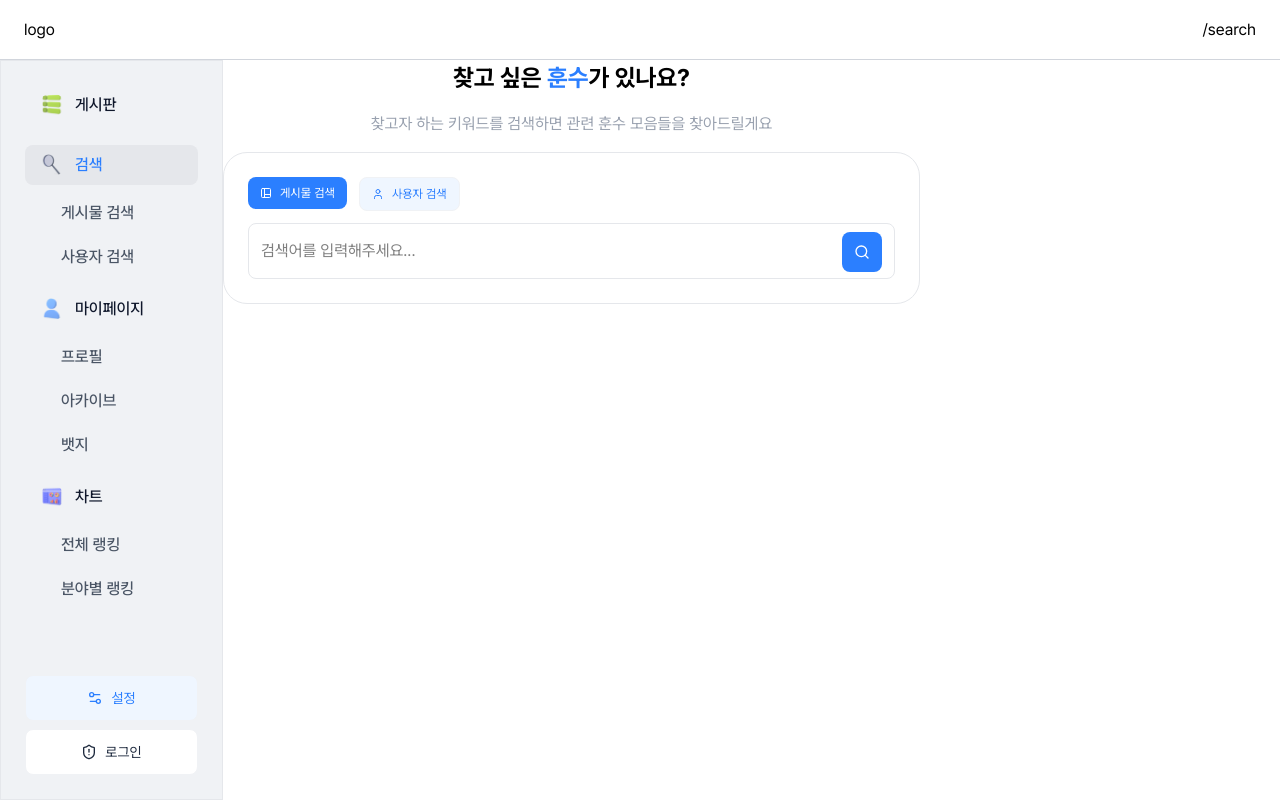
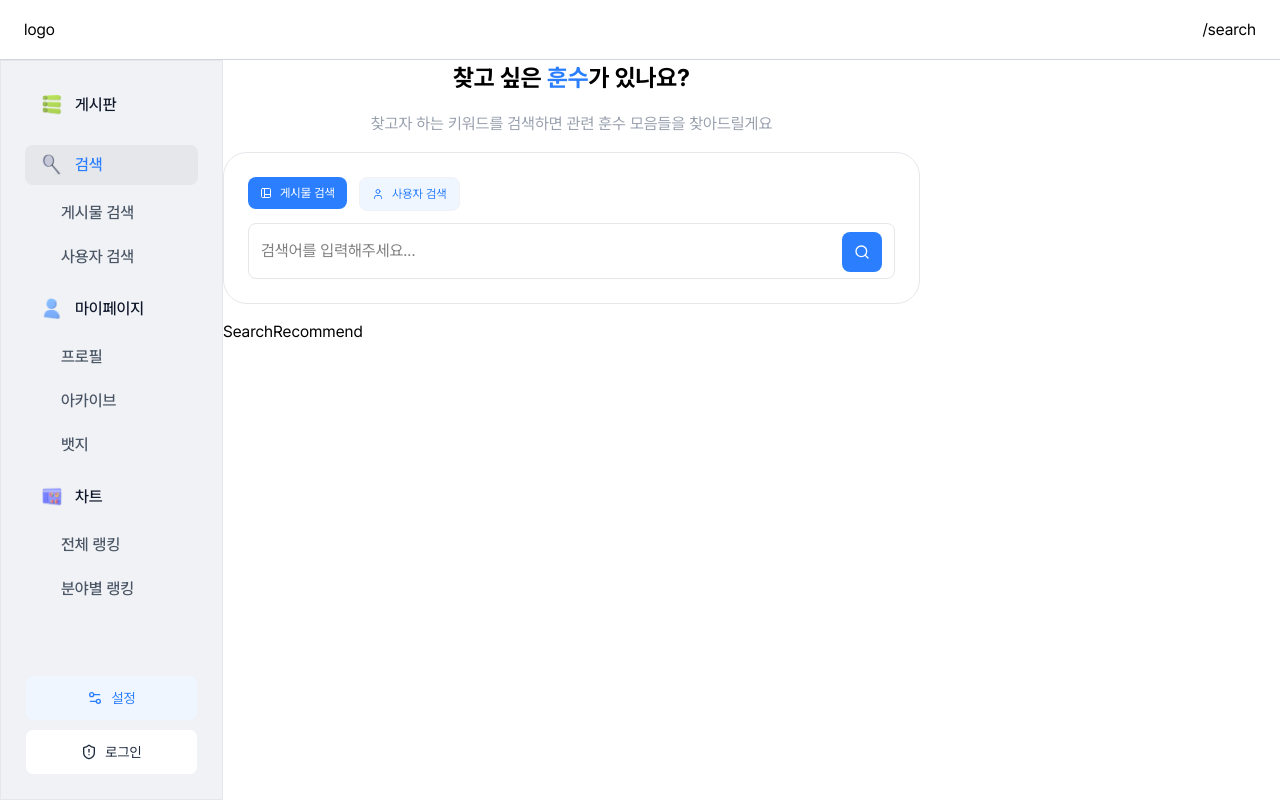
Before and after one commit to prgrms-fe-devcourse/FE7-PROJECT3-TEAM-2, a Next.js app: page /search in a window 1280 px wide. Built offline with nearby package versions, Linux system fonts and the light colour scheme.

Commit message:
feat: searchType 상태 끌어올리기 및 추천검색어 컴포넌트 생성

```diff
--- a/src/app/search/SearchBar.tsx
+++ b/src/app/search/SearchBar.tsx
@@ -1,14 +1,7 @@
-"use client";
-
 import { PanelsLeftBottomIcon, Search, User } from "lucide-react";
-import { useSearchParams } from "next/navigation";
 import { Button } from "@/components/common/Button";
 
-export default function SearchBar() {
-  const searchParams = useSearchParams();
-
-  const searchType = searchParams.get("type") === "user" ? "user" : "post";
-
+export default function SearchBar({ searchType }: { searchType: string }) {
   return (
     <div className="flex w-full flex-col gap-3 rounded-3xl border border-gray-200 p-6">
       <div className="flex items-start gap-3">
--- a/src/app/search/SearchForm.tsx
+++ b/src/app/search/SearchForm.tsx
@@ -1,6 +1,13 @@
+"use client";
+
+import { useSearchParams } from "next/navigation";
 import SearchBar from "./SearchBar";
+import SearchRecommend from "./SearchRecommend";
 
 export default function SearchForm() {
+  const searchParams = useSearchParams();
+  const searchType = searchParams.get("type") === "user" ? "user" : "post";
+
   return (
     <div className="flex max-h-[314px] w-full max-w-[697px] flex-col gap-4">
       <div className="flex justify-center font-bold">
@@ -12,9 +19,9 @@ export default function SearchForm() {
         찾고자 하는 키워드를 검색하면 관련 훈수 모음들을 찾아드릴게요
       </p>
 
-      <SearchBar />
+      <SearchBar searchType={searchType} />
 
-      <div>{/* 게시물 검색 - 추천 검색어 */}</div>
+      <SearchRecommend searchType={searchType} />
     </div>
   );
 }
--- /dev/null
+++ b/src/app/search/SearchRecommend.tsx
@@ -0,0 +1,7 @@
+export default function SearchRecommend({ searchType }: { searchType: string }) {
+  return (
+    <>
+      <h1>SearchRecommend</h1>
+    </>
+  );
+}
```
